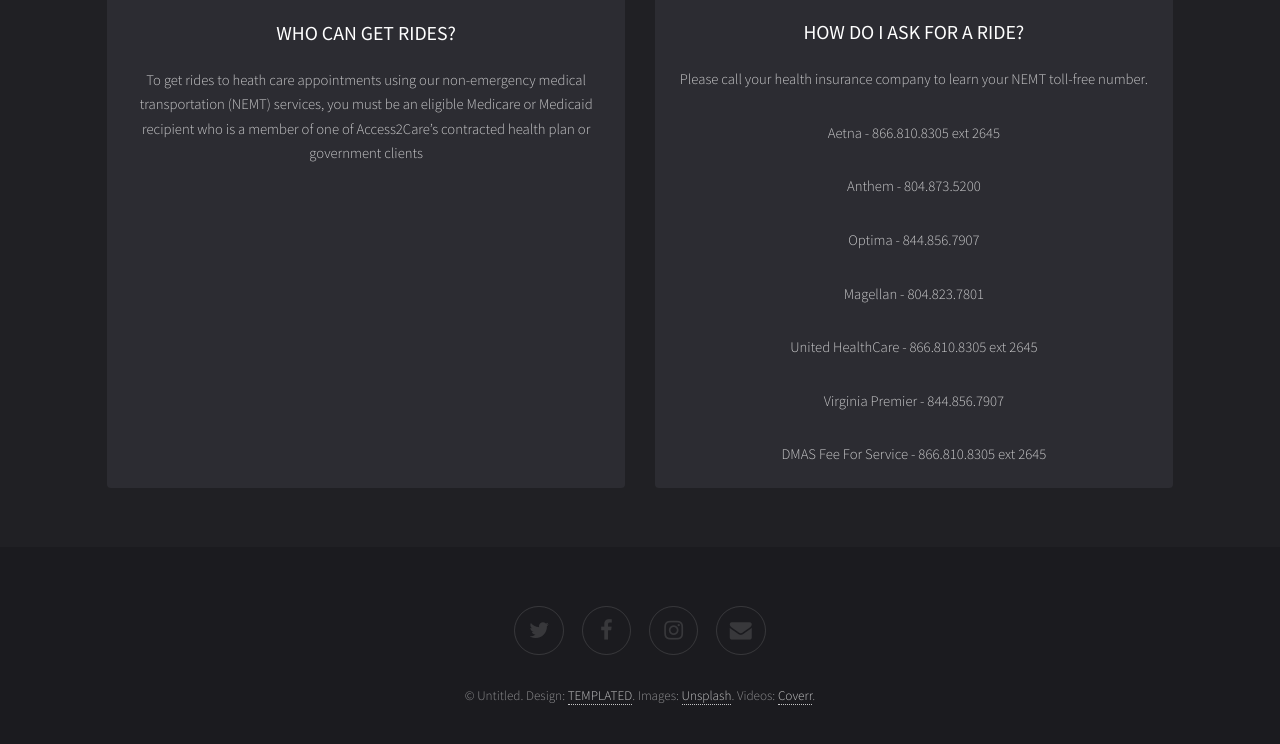
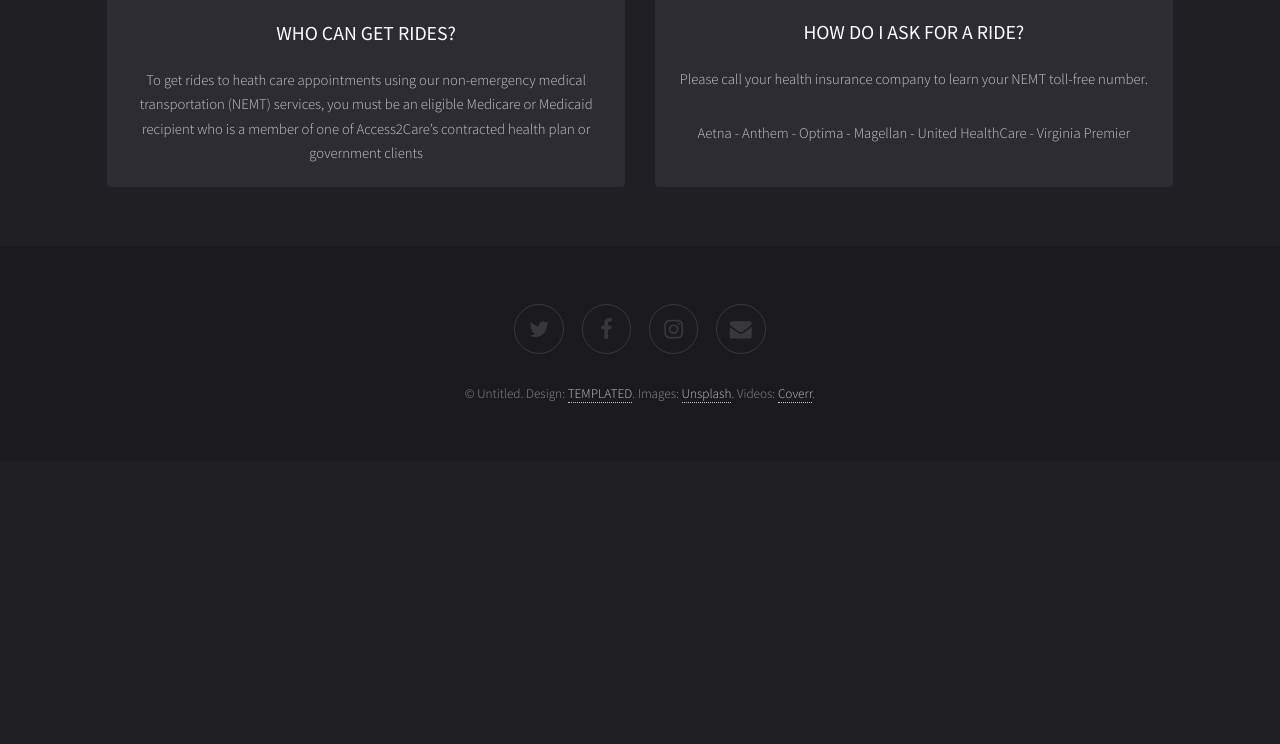
Before and after one commit to ezaccesscab/ezaccesscab.github.io, a plain HTML site: page index.html in a window 1280 px wide. Shown: the part 1026-1770 px from the top of the page. After the commit the page ends 1487 px from the top, so only its background shows below. Drawn offline with Linux system fonts and the light colour scheme.

Commit message:
Update index.html

```diff
--- a/index.html
+++ b/index.html
@@ -52,13 +52,8 @@
 								<div class="inner">
 									<h3>HOW DO I ASK FOR A RIDE?</h3>
 									<p>Please call your health insurance company to learn your NEMT toll-free number.</p>
-									<p>Aetna - 866.810.8305 ext 2645</p>
-									<p>Anthem - 804.873.5200</p>
-									<p>Optima - 844.856.7907 </p>
-									<p>Magellan - 804.823.7801 </p>
-									<p>United HealthCare - 866.810.8305 ext 2645 </p>
-									<p>Virginia Premier - 844.856.7907</p>
-									<p>DMAS Fee For Service - 866.810.8305 ext 2645</p>
+									<p>Aetna - Anthem - Optima - Magellan - United HealthCare - Virginia Premier </p>
+
 
 								</div>
 							</div>
```
